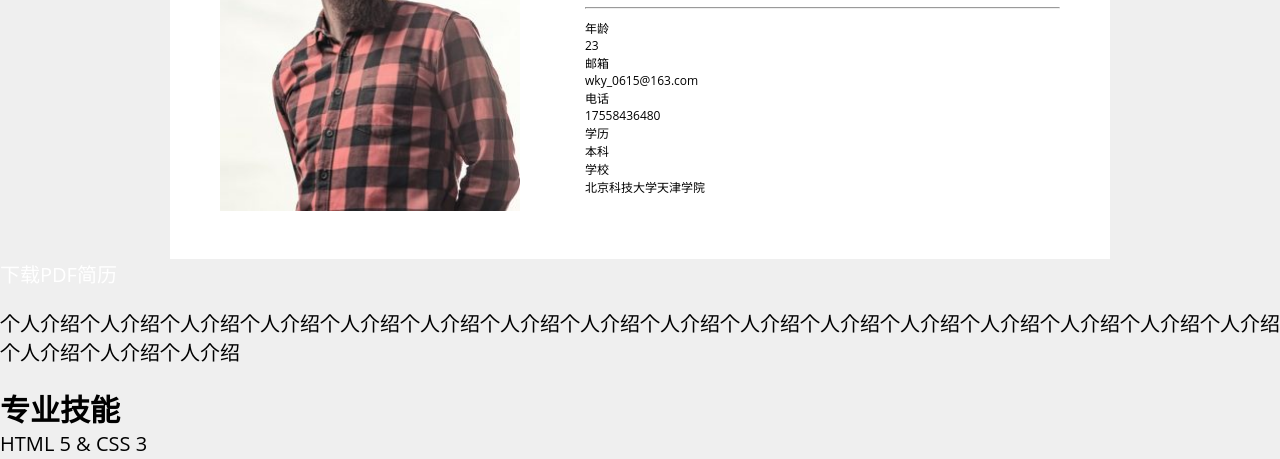
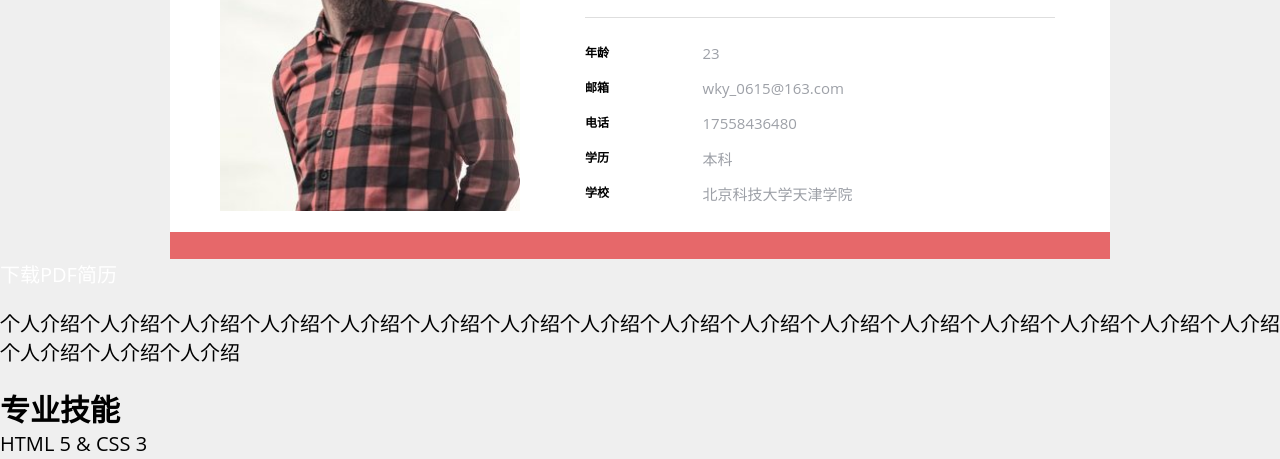
Before and after one commit to keyuTech/resume, a plain HTML site: page index.html in a window 1280 px wide. Shown: the part 701-1160 px from the top of the page. Drawn offline with Linux system fonts and the light colour scheme.

Commit message:
更新.card

```diff
--- a/common.css
+++ b/common.css
@@ -15,6 +15,11 @@ a {
 ul {
   list-style: none;
 }
+hr {
+  height: 0;
+  border: none;
+  border-top: 1px solid #dedede;
+}
 @font-face {
   font-family: 'Fredoka One';
   src: url('./fonts/FredokaOne-Regular.ttf');
--- a/style.css
+++ b/style.css
@@ -51,6 +51,7 @@ header .banner .mask {
   height: 515px;
   background-color: rgba(44, 51, 64, 0.8);
 }
+
 main .card {
   max-width: 940px;
   background-color: #fff;
@@ -63,8 +64,9 @@ main .card .portrait {
   float: left;
   margin-right: 65px;
 }
-main .card .peronalInfo {
+main .card .personalInfo {
   float: left;
+  width: 470px;
 }
 main .card .portrait img {
   width: 300px;
@@ -103,6 +105,29 @@ main .card .personalInfo>p {
   line-height: 1.1;
   margin: 0;
 }
+main .card .personalInfo hr {
+  margin: 20px 0;
+}
 main .card .personalInfo dl {
   font-size: 12px;
 }
+main .card .personalInfo dl>dt,
+main .card .personalInfo dl>dd {
+  float: left;
+  height: 35px;
+  padding: 5px 0;
+}
+main .card .personalInfo dl>dt {
+  float: left;
+  width: 25%;
+  font-weight: 700;
+}
+main .card .personalInfo dl>dd {
+  float: right;
+  width: 75%;
+  font-size: 15px;
+  color: #9da0a7;
+}
+main .card .mediaLink {
+  background-color: #e6686a;
+}
```
